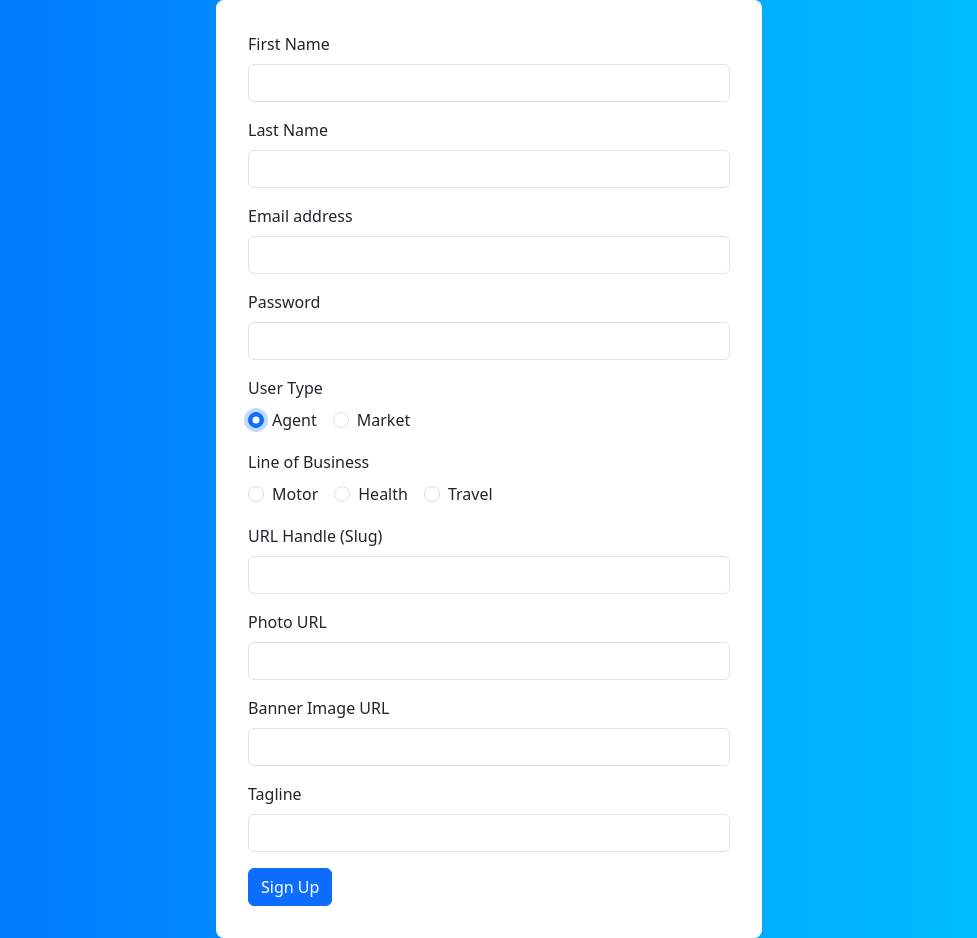
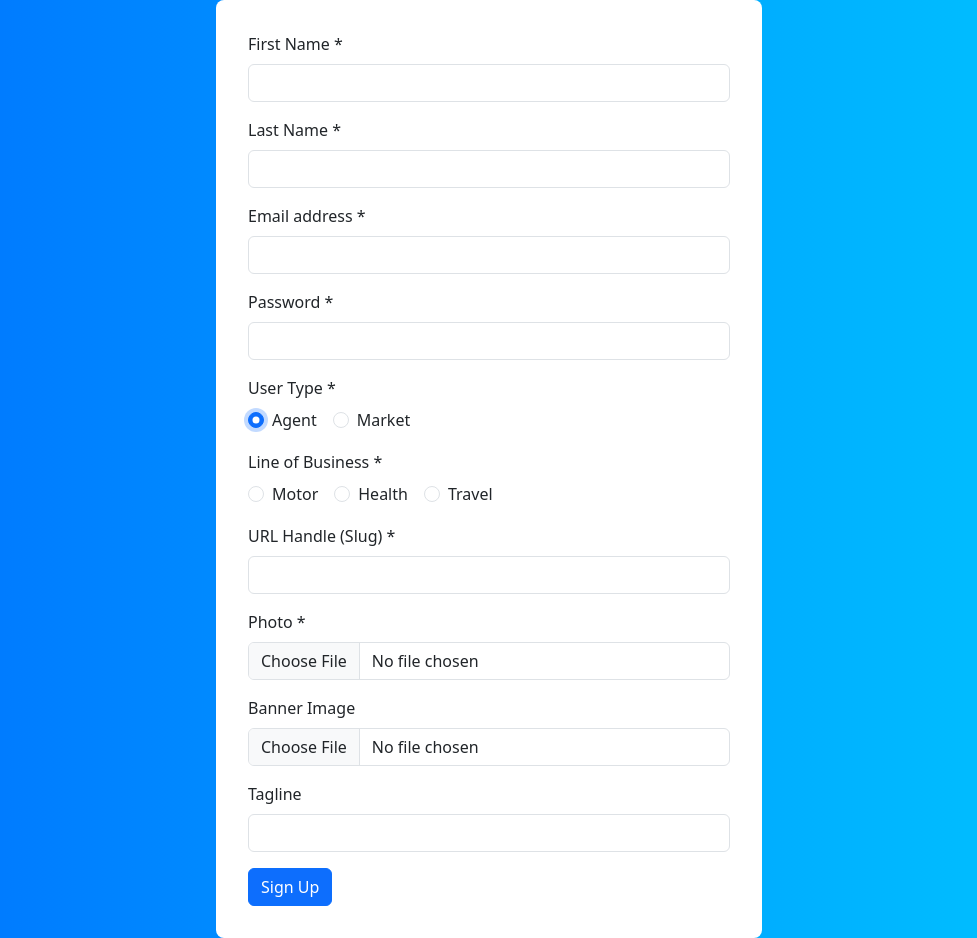
Before and after one commit to kundu-aig/CodeReapers, a Next.js app in the folder frontend/: page /signup in a window 1280 px wide. Both pictures are taken after a click on the radio button "Agent". Shown: the whole page, without its empty margins (151-1128 px from the left). Built offline with nearby package versions, Linux system fonts and the light colour scheme.

Commit message:
profile update

```diff
--- a/frontend/src/component/signup/index.jsx
+++ b/frontend/src/component/signup/index.jsx
@@ -22,16 +22,23 @@ const SignupForm = () => {
     userType: "",
     lob: "",
     urlHandle: "",
-    photo: "",
-    bannerImage: "",
+    photoImage: null, // Changed to file object
+    bannerImage: null, // Changed to file object
     tagLine: "",
   });
 
   const [formErrors, setFormErrors] = useState({});
   const [formStatus, setFormStatus] = useState(null);
   const [loading, setLoading] = useState(false);
+
   const handleChange = (e) => {
-    const { name, value, type, checked } = e.target;
+    const { name, value, type, checked, files } = e.target;
+    if (type === "file") {
+      setFormData((prevState) => ({
+        ...prevState,
+        [name]: files[0], // Store only the first file
+      }));
+    } else {
       setFormData((prevState) => ({
         ...prevState,
         [name]:
@@ -41,6 +48,7 @@ const SignupForm = () => {
               : prevState[name].filter((item) => item !== value)
             : value,
       }));
+    }
   };
 
   const validateForm = () => {
@@ -68,27 +76,49 @@ const SignupForm = () => {
     if (formData.userType === "agent" && !formData.urlHandle.trim()) {
       errors.urlHandle = "URL Handle (Slug) is required";
     }
-    if (formData.userType === "agent" && !formData.photo.trim()) {
+    if (formData.userType === "agent" && !formData.photo) {
       errors.photo = "Photo URL is required";
     }
+    // if (formData.userType === "agent" && !formData.bannerImage) {
+    //   errors.photo = "BannerImage URL is required";
+    // }
 
     setFormErrors(errors);
     return Object.keys(errors).length === 0;
   };
 
+  // Handle form submission
   const handleSubmit = async (e) => {
     e.preventDefault();
 
     if (validateForm()) {
       setLoading(true);
       try {
-        // Simulate API call with a timeout (replace with actual API call)
+        const formDataToSend = new FormData();
+        formDataToSend.append("firstName", formData.firstName);
+        formDataToSend.append("lastName", formData.lastName);
+        formDataToSend.append("email", formData.email);
+        formDataToSend.append("password", formData.password);
+        formDataToSend.append("userType", formData.userType);
+        formDataToSend.append("lob", formData.lob);
+        formDataToSend.append("urlHandle", formData.urlHandle);
+        formDataToSend.append("tagLine", formData.tagLine);
+        formDataToSend.append("photo", formData.photo);
+        formDataToSend.append("bannerImage", formData.bannerImage);
+        // console.log("formData", formData);
+        // console.log("formDataToSend", formDataToSend.get("photo"));
+
+        //! API CALL
         // let res = await axios.post(
         //   `${process.env.NEXT_PUBLIC_API_BASE_URL}/api/auth/signup`,
-        //   formData
+        //   formDataToSend
         // );
 
-        // console.log("res", res);
+        // if (!res.data || !res.data.statusCode === 200) {
+        //   throw Error("Signup API Error");
+        // }
+        // let userData = res?.data?.data;
+        // let { token, userType } = userData;
 
         // Reset form data and show success message
         setFormData({
@@ -99,18 +129,23 @@ const SignupForm = () => {
           userType: "",
           lob: "",
           urlHandle: "",
-          photo: "",
-          bannerImage: "",
+          photoUrl: null,
+          bannerUrl: null,
           tagLine: "",
         });
         setFormErrors({});
         setFormStatus("success");
-        localStorage.setItem("authToken", "abcd");
+        localStorage.setItem("authToken", "token");
         localStorage.setItem(
           "userData",
-          JSON.stringify({ name: "nitin", userType: "market" })
+          JSON.stringify({
+            firstName: "nitin",
+            lastName: "kumar",
+            photo: "https://picsum.photos/200/300.jpg",
+            userType: "agent",
+          })
         );
-        router.push("/dashboard/market");
+        router.push(`/dashboard/agent`);
       } catch (error) {
         console.error("Error submitting form:", error);
         setFormStatus("error");
@@ -145,7 +180,7 @@ const SignupForm = () => {
             >
               {/* Basic Fields */}
               <Form.Group className="mb-3" controlId="firstName">
-                <Form.Label>First Name</Form.Label>
+                <Form.Label>First Name *</Form.Label>
                 <Form.Control
                   type="text"
                   className={formErrors.firstName ? "is-invalid" : ""}
@@ -163,7 +198,7 @@ const SignupForm = () => {
               </Form.Group>
 
               <Form.Group className="mb-3" controlId="lastName">
-                <Form.Label>Last Name</Form.Label>
+                <Form.Label>Last Name *</Form.Label>
                 <Form.Control
                   type="text"
                   className={formErrors.lastName ? "is-invalid" : ""}
@@ -181,7 +216,7 @@ const SignupForm = () => {
               </Form.Group>
 
               <Form.Group className="mb-3" controlId="email">
-                <Form.Label>Email address</Form.Label>
+                <Form.Label>Email address *</Form.Label>
                 <Form.Control
                   type="email"
                   className={formErrors.email ? "is-invalid" : ""}
@@ -199,7 +234,7 @@ const SignupForm = () => {
               </Form.Group>
 
               <Form.Group className="mb-3" controlId="password">
-                <Form.Label>Password</Form.Label>
+                <Form.Label>Password *</Form.Label>
                 <Form.Control
                   type="password"
                   className={formErrors.password ? "is-invalid" : ""}
@@ -219,7 +254,7 @@ const SignupForm = () => {
 
               {/* User Type Field */}
               <Form.Group className="mb-3">
-                <Form.Label>User Type</Form.Label>
+                <Form.Label>User Type *</Form.Label>
                 <div>
                   <Form.Check
                     inline
@@ -255,7 +290,7 @@ const SignupForm = () => {
               {/* Line of Business (LOB) Field */}
               {/* {formData.userType === "agent" && ( */}
               <Form.Group className="mb-3">
-                <Form.Label>Line of Business</Form.Label>
+                <Form.Label>Line of Business *</Form.Label>
                 <div>
                   <Form.Check
                     inline
@@ -302,7 +337,7 @@ const SignupForm = () => {
               {formData.userType === "agent" && (
                 <>
                   <Form.Group className="mb-3" controlId="urlHandle">
-                    <Form.Label>URL Handle (Slug)</Form.Label>
+                    <Form.Label>URL Handle (Slug) *</Form.Label>
                     <Form.Control
                       type="text"
                       className={formErrors.urlHandle ? "is-invalid" : ""}
@@ -319,26 +354,27 @@ const SignupForm = () => {
                     )}
                   </Form.Group>
                   <Form.Group className="mb-3" controlId="photo">
-                    <Form.Label>Photo URL</Form.Label>
+                    <Form.Label>Photo *</Form.Label>
                     <Form.Control
-                      type="url"
-                      className={formErrors.photo ? "is-invalid" : ""}
+                      type="file"
+                      className={formErrors.photoUrl ? "is-invalid" : ""}
                       name="photo"
-                      value={formData.photo}
+                      accept="image/*"
                       onChange={handleChange}
                     />
-                    {formErrors.photo && (
+                    {formErrors.photoUrl && (
                       <Form.Control.Feedback type="invalid">
-                        {formErrors.photo}
+                        {formErrors.photoUrl}
                       </Form.Control.Feedback>
                     )}
                   </Form.Group>
+
                   <Form.Group className="mb-3" controlId="bannerImage">
-                    <Form.Label>Banner Image URL</Form.Label>
+                    <Form.Label>Banner Image</Form.Label>
                     <Form.Control
-                      type="url"
+                      type="file"
                       name="bannerImage"
-                      value={formData.bannerImage}
+                      accept="image/*"
                       onChange={handleChange}
                     />
                   </Form.Group>
```
Also changed, not shown: frontend/src/component/profile/index.jsx (+20 -3 lines), frontend/src/pages/updateProfile.js (+18 -10 lines). Lines whose indentation alone changed are shown as unchanged.
